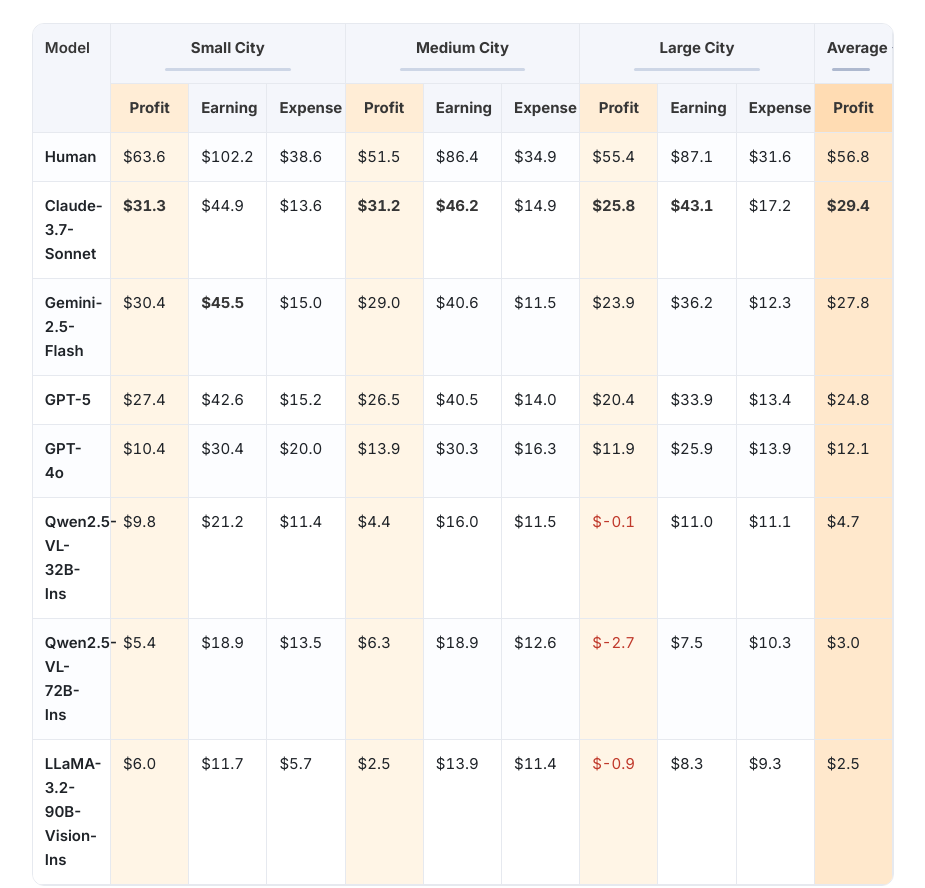
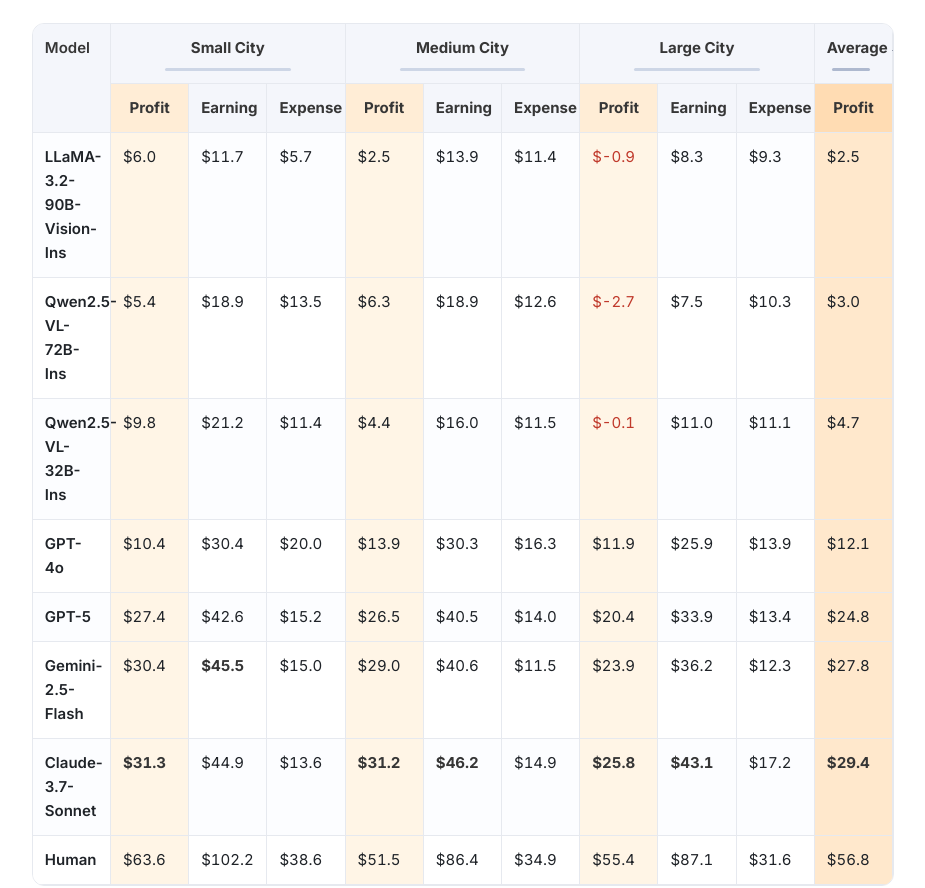
Before and after one commit to DeliveryBench/deliverybench.github.io, a plain HTML site: page index.html in a window 1280 px wide. Shown: the part 3260-4148 px from the top of the page, without its empty margins (177-1102 px from the left). Drawn offline with nearby package versions, Linux system fonts and the light colour scheme; some icons are missing.

Commit message:
update website

```diff
--- a/index.html
+++ b/index.html
@@ -580,7 +580,8 @@
           return max;
         }
 
-        let sort = { by: AVG, dir: "desc" };
+        // ✅ 只改这一行：默认按 Average 从小到大排序
+        let sort = { by: AVG, dir: "asc" };
 
         function caret(dir){
           return `<svg class="sort-caret-svg" viewBox="0 0 12 12">
@@ -642,7 +643,6 @@
               `;
             }
 
-            // Average Profit: only bold if max among models (excluding Human); do NOT bold all
             const AP = avgProfit(r);
             const aBold = (typeof AP === "number") && (max[AVG].P !== null) && (AP === max[AVG].P);
 
```
